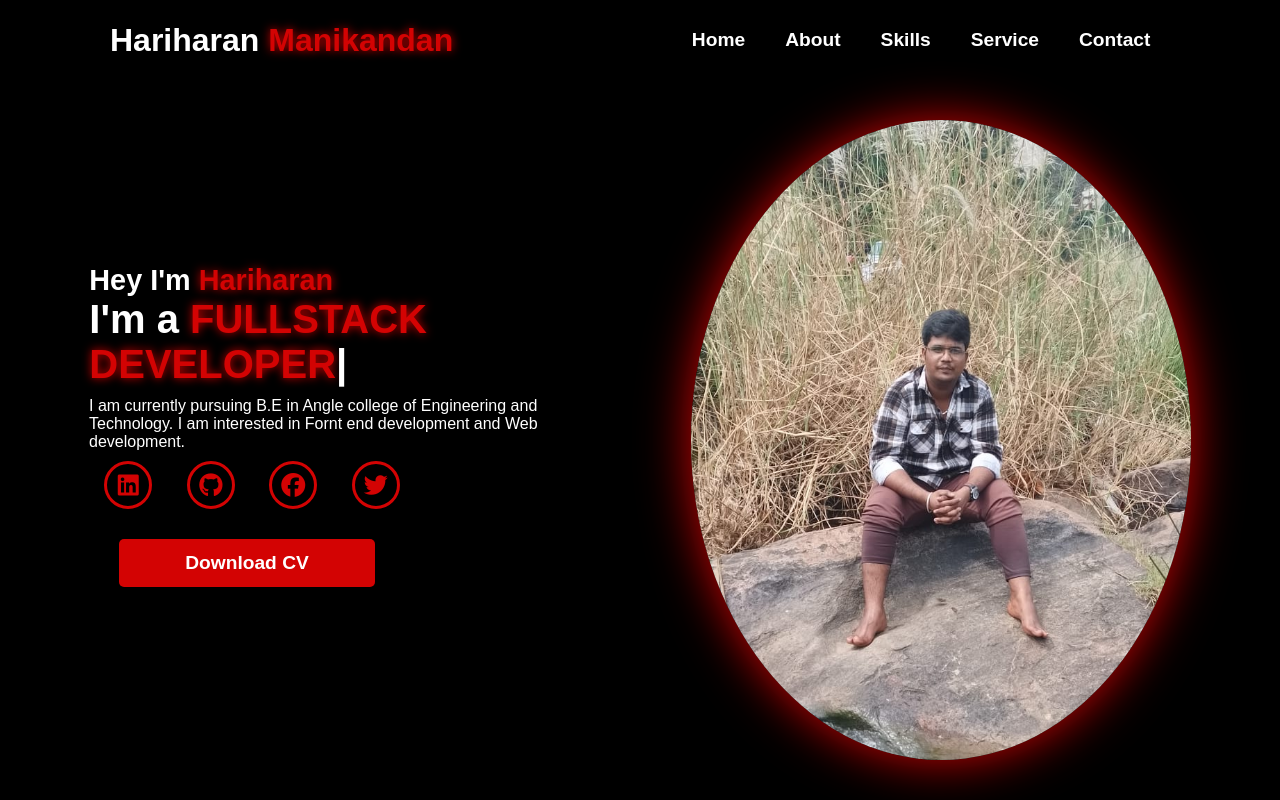
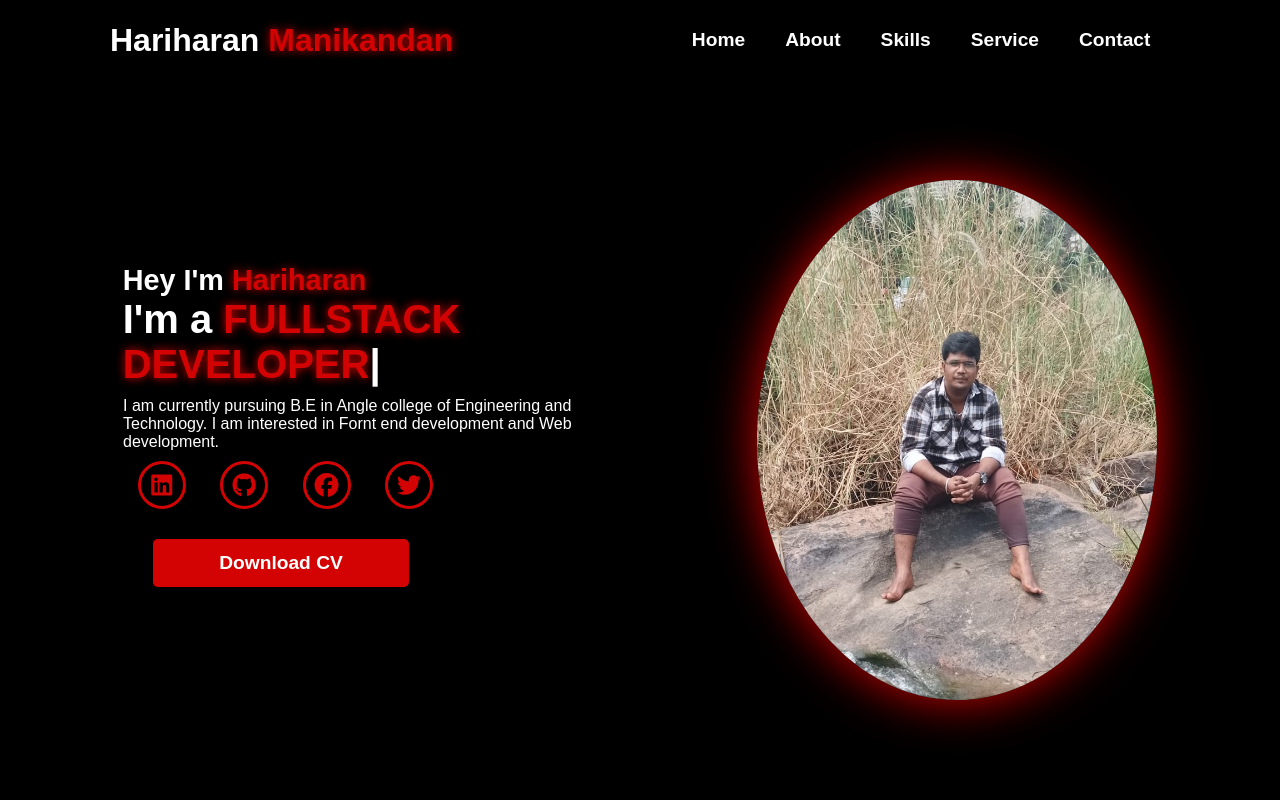
Before and after one commit to Hariharan1001/CODSOFT, a plain HTML site: page Protfolio/index.html in a window 1280 px wide. Drawn offline with nearby package versions, Linux system fonts and the light colour scheme.

Commit message:
Update style.css

```diff
--- a/Protfolio/style.css
+++ b/Protfolio/style.css
@@ -182,8 +182,8 @@ section{
 }
 
 .main-container .image{
-    width: 500px;
-    height: 80vh;
+    width: 400px;
+    height: 65vh;
     border-radius: 100%;
     overflow: hidden;
     box-shadow: 0 0 50px rgb(211,3,3);
```
